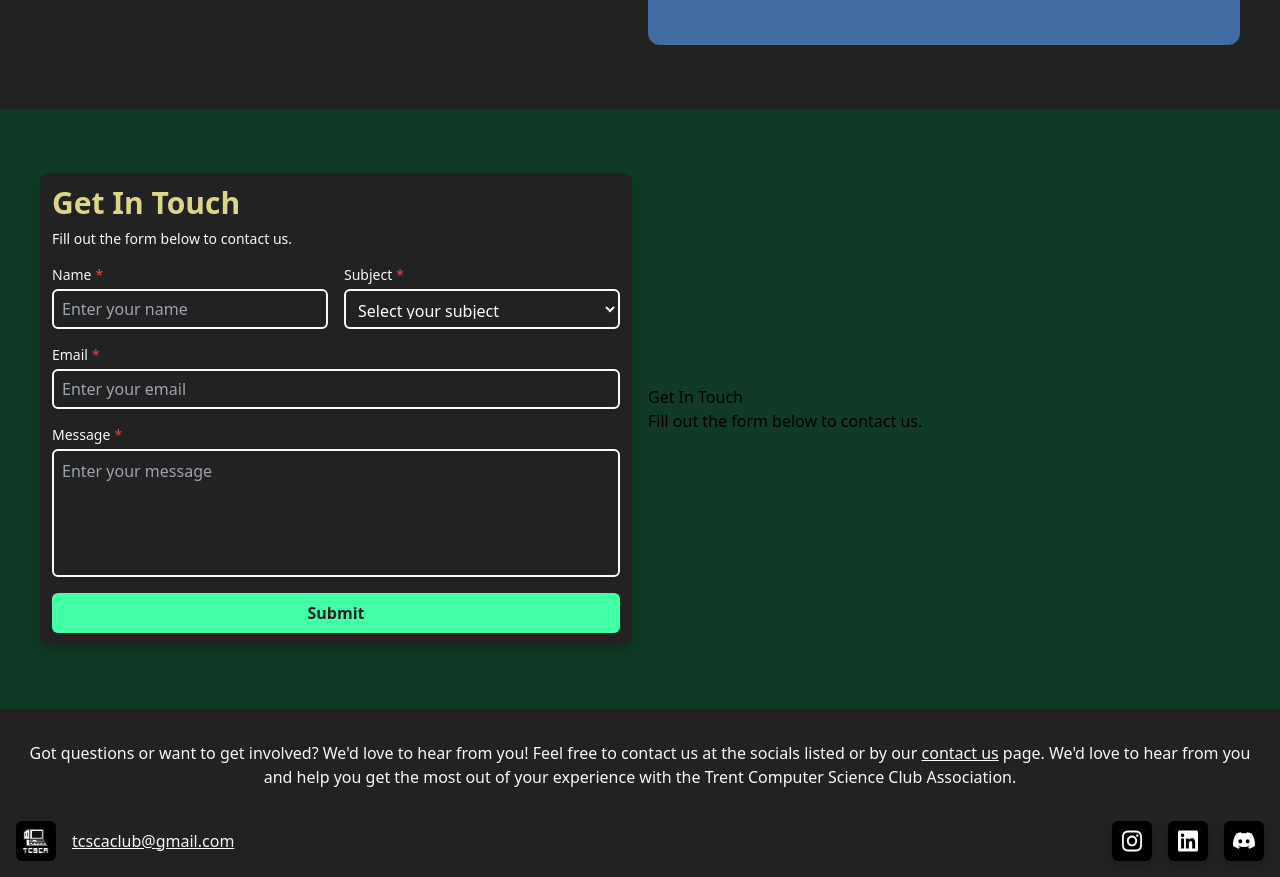
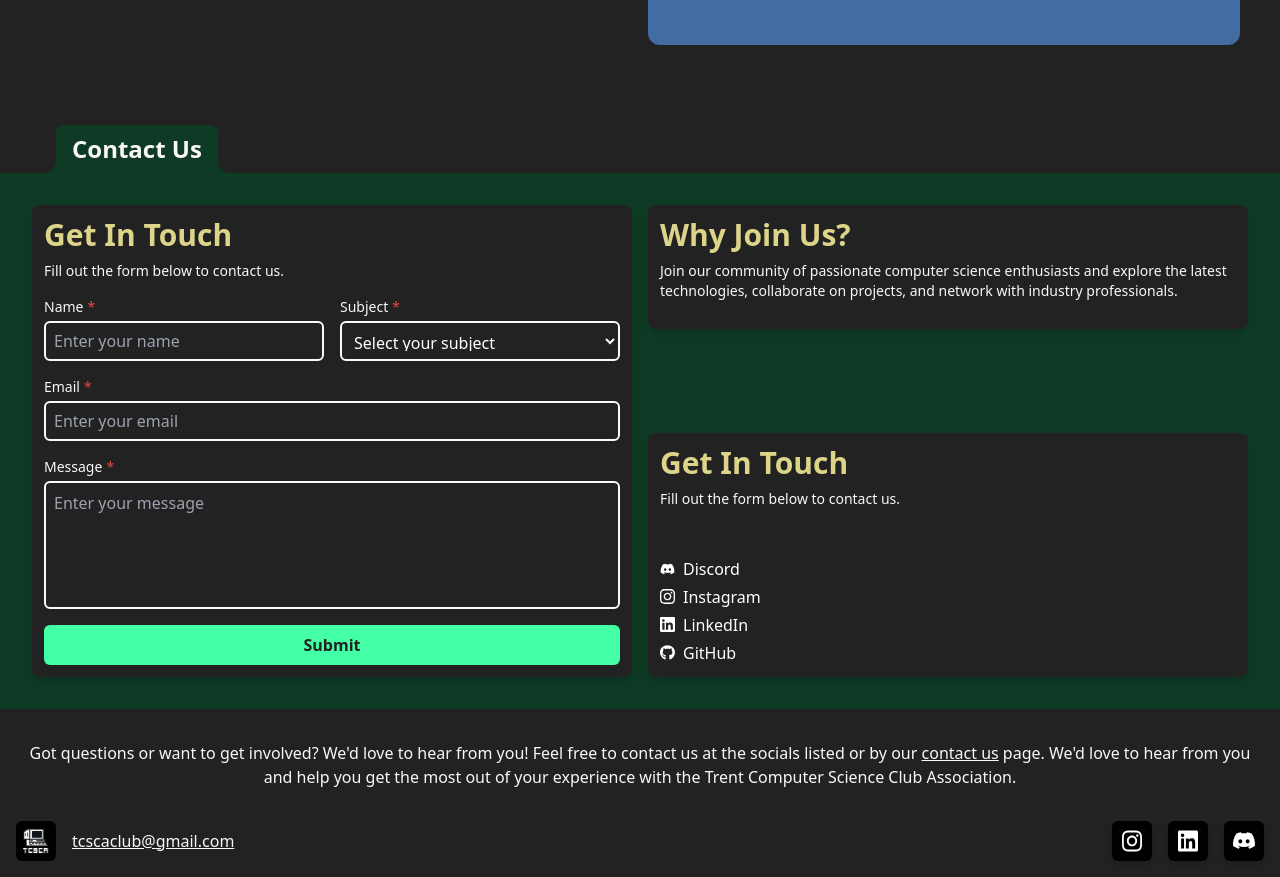
Before and after one commit to Trent-Computer-Science-Club-Association/ClubWebsite, a Next.js app: page /Apply in a window 1280 px wide. Shown: the part 1619-2496 px from the top of the page. Built offline with nearby package versions, Linux system fonts and the light colour scheme.

Commit message:
Create Contact Section

```diff
--- /dev/null
+++ b/components/TextBox.tsx
@@ -0,0 +1,28 @@
+import React from 'react';
+import styles from '../styles/components/TextBox.module.scss';
+import Image from './Image';
+
+interface Props {
+  title: string;
+  description: string;
+  links?: { icon: string; link: string; text: string }[];
+}
+
+export default function TextBox({ title, description, links }: Props) {
+  return (
+    <div className={styles.TextBox}>
+      <h2>{title}</h2>
+      <p>{description}</p>
+      {links && (
+        <div className={styles.links}>
+          {links.map((link) => (
+            <a href={link.link} target='_blank' rel='noreferrer'>
+              <Image src={link.icon} alt={link.link} width={15} height={15} />
+              <span>{link.text}</span>
+            </a>
+          ))}
+        </div>
+      )}
+    </div>
+  );
+}
--- a/layouts/ContactSection.tsx
+++ b/layouts/ContactSection.tsx
@@ -1,43 +1,33 @@
+import React from 'react';
 import ContactForm, {
   TextInput,
   EmailInput,
   DropdownInput,
   Group,
 } from '../components/ContactForm';
+import TextBox from '../components/TextBox';
 import styles from '../styles/layouts/ContactSection.module.scss';
 
-export default function ContactSection() {
-  const handleSubmit = async (formData: Record<string, string>) => {
-    try {
-      // existing endpoint
-      // const response = await fetch('https://jsonplaceholder.typicode.com/todos/1');
+interface ContactSectionProps {
+  formData: Record<string, string>;
+  onInputChange: (label: string, value: string) => void;
+  onSubmit: (formData: Record<string, string>) => Promise<void>;
+}
 
-      // non existing endpoint so no working
-      const response = await fetch('/api/submit-form', {
-        method: 'POST',
-        headers: { 'Content-Type': 'application/json' },
-        body: JSON.stringify(formData),
-      });
-
-      if (response.status === 200) {
-        console.log('Form submitted successfully');
-      } else {
-        throw new Error('Server error');
-      }
-
-      console.log('Form submitted successfully');
-    } catch (error) {
-      console.error('Error submitting form:', error);
-      throw error; // Re-throw the error to be caught by the ContactForm component
-    }
-  };
+export default function ContactSection({
+  formData,
+  onInputChange,
+  onSubmit,
+}: ContactSectionProps) {
   return (
-    <div className={styles.contactSection}>
-      <div className='left'>
+    <div className={styles.contactSection} id='contact-form'>
+      <div className={styles.left}>
         <ContactForm
           title='Get In Touch'
           description='Fill out the form below to contact us.'
-          onSubmit={handleSubmit}
+          onSubmit={onSubmit}
+          formData={formData}
+          onInputChange={onInputChange}
           formItems={[
             Group(
               TextInput('Name', 'Enter your name'),
@@ -55,9 +45,41 @@ export default function ContactSection() {
           ]}
         />
       </div>
-      <div className='right'>
-        <h2>Get In Touch</h2>
-        <p>Fill out the form below to contact us.</p>
+      <div className={styles.right}>
+        <div className={styles.topBox}>
+          <TextBox
+            title='Why Join Us?'
+            description='Join our community of passionate computer science enthusiasts and explore the latest technologies, collaborate on projects, and network with industry professionals.'
+          />
+        </div>
+        <div className={styles.bottomBox}>
+          <TextBox
+            title='Get In Touch'
+            description='Fill out the form below to contact us.'
+            links={[
+              {
+                icon: '/Icons/discord.svg',
+                link: 'https://discord.gg/serea2sPAd',
+                text: 'Discord',
+              },
+              {
+                icon: '/Icons/instagram.svg',
+                link: 'https://www.instagram.com/trentcsca/',
+                text: 'Instagram',
+              },
+              {
+                icon: '/Icons/linkedin.svg',
+                link: 'https://www.linkedin.com/company/trent-computer-science-society',
+                text: 'LinkedIn',
+              },
+              {
+                icon: '/Icons/github.svg',
+                link: 'https://github.com/tcsca',
+                text: 'GitHub',
+              },
+            ]}
+          />
+        </div>
       </div>
     </div>
   );
--- a/layouts/ListingsSection.tsx
+++ b/layouts/ListingsSection.tsx
@@ -8,6 +8,9 @@ import { Listing } from '../config.yaml';
 
 interface ListingsSectionProps {
   positions: Listing[];
+  formData: Record<string, string>;
+  onInputChange: (label: string, value: string) => void;
+  onSubmit: (formData: Record<string, string>) => Promise<void>;
 }
 
 const ListingType = {
@@ -19,7 +22,12 @@ const ListingType = {
 
 Modal.setAppElement('#__next');
 
-const ListingsSection: React.FC<ListingsSectionProps> = ({ positions }) => {
+const ListingsSection: React.FC<ListingsSectionProps> = ({
+  positions,
+  formData,
+  onInputChange,
+  onSubmit,
+}) => {
   const [isExpanded, setIsExpanded] = useState(false);
   const [isModalOpen, setIsModalOpen] = useState(false);
   const [selectedListing, setSelectedListing] = useState<Listing | null>(null);
@@ -104,6 +112,16 @@ const ListingsSection: React.FC<ListingsSectionProps> = ({ positions }) => {
     setIsModalOpen(false);
   };
 
+  const handleApply = () => {
+    // Pre-fill the Subject field with the selected listing title
+    onInputChange('Subject', selectedListing?.title || '');
+    setIsModalOpen(false);
+    const contactForm = document.getElementById('contact-form');
+    if (contactForm) {
+      contactForm.scrollIntoView({ behavior: 'smooth' });
+    }
+  };
+
   return (
     <div className={styles.listingsSectionWrapper}>
       <div className={styles.listingsSection}>
@@ -169,9 +187,7 @@ const ListingsSection: React.FC<ListingsSectionProps> = ({ positions }) => {
               />
               <Button
                 type={ButtonType.LIGHT}
-                onClick={() => {
-                  // Handle apply logic
-                }}
+                onClick={handleApply}
                 className={styles.modalButton}
                 label='Apply'
               />
--- a/pages/Apply.tsx
+++ b/pages/Apply.tsx
@@ -1,12 +1,11 @@
+import React, { useState } from 'react';
 import styles from '../styles/About.module.scss';
 import config from '../config.yaml';
-// Internal Components
 import NavBar from '../components/NavBar';
 import Footer from '../components/Footer';
 import BlurBanner from '../components/BlurBanner';
 import ListingsSection from '../layouts/ListingsSection';
 import TextSection from '../layouts/TextSection';
-import { ButtonType } from '../components/Button';
 import SectionHeader, {
   SectionHeaderStyle,
   SectionLocation,
@@ -14,6 +13,30 @@ import SectionHeader, {
 import ContactSection from '../layouts/ContactSection';
 
 export default function Home() {
+  const [formData, setFormData] = useState<Record<string, string>>({});
+
+  const handleInputChange = (label: string, value: string) => {
+    setFormData((prevData) => ({ ...prevData, [label]: value }));
+  };
+
+  const handleSubmit = async (formData: Record<string, string>) => {
+    try {
+      const response = await fetch('/api/submit-form', {
+        method: 'POST',
+        headers: { 'Content-Type': 'application/json' },
+        body: JSON.stringify(formData),
+      });
+      if (response.status === 200) {
+        console.log('Form submitted successfully');
+      } else {
+        throw new Error('Server error');
+      }
+    } catch (error) {
+      console.error('Error submitting form:', error);
+      throw error;
+    }
+  };
+
   return (
     <>
       <NavBar currentPage='Apply' />
@@ -24,7 +47,12 @@ export default function Home() {
             altText='About Us Image'
             title='Trent Computer Science Club Association'
           />
-          <ListingsSection positions={config.listings} />
+          <ListingsSection
+            positions={config.listings}
+            formData={formData}
+            onInputChange={handleInputChange}
+            onSubmit={handleSubmit}
+          />
           <SectionHeader
             title='Become a Sponsor'
             style={SectionHeaderStyle.primary}
@@ -35,12 +63,21 @@ export default function Home() {
               imagePath='/SponsorImage.jpg'
               title='Why Become a Sponsor?'
               altText='Why To Become a Sponsor?'
-              text="By sponsoring our computer science club, you'll gain valuable exposure to a  talented pool of future tech leaders. Your support will help us provide  cutting-edge resources and opportunities for our members, strengthening  the local tech community."
+              text="By sponsoring our computer science club, you'll gain valuable exposure to a talented pool of future tech leaders. Your support will help us provide cutting-edge resources and opportunities for our members, strengthening the local tech community."
               buttonText='Become a Sponsor'
               link=''
             />
           </div>
-          <ContactSection />
+          <SectionHeader
+            title='Contact Us'
+            style={SectionHeaderStyle.secondary}
+            location={SectionLocation.LEFT_ALIGNED}
+          />
+          <ContactSection
+            formData={formData}
+            onInputChange={handleInputChange}
+            onSubmit={handleSubmit}
+          />
         </main>
         <Footer />
       </section>
--- /dev/null
+++ b/styles/components/TextBox.module.scss
@@ -0,0 +1,23 @@
+.TextBox {
+  @apply bg-color-3 text-white p-3 rounded-lg shadow-lg;
+
+  h2 {
+    @apply text-3xl font-bold mb-2 text-area-header;
+  }
+
+  p {
+    @apply text-sm mb-4 text-color-2;
+  }
+
+  .links {
+    @apply mt-12;
+    @apply flex flex-col gap-1;
+    @apply flex-shrink-0;
+    a {
+      @apply flex items-center;
+      span {
+        @apply ml-2;
+      }
+    }
+  }
+}
--- a/styles/layouts/ContactSection.module.scss
+++ b/styles/layouts/ContactSection.module.scss
@@ -4,11 +4,21 @@
 
 .right {
   @apply col-span-1;
+  @apply flex flex-col;
+  @apply h-full;
 }
 
 .contactSection {
   @apply grid grid-cols-2 gap-4 p-4;
-  @apply py-16;
-  @apply px-10;
+  @apply py-8;
+  @apply px-8;
   @apply items-center;
 }
+
+.topBox {
+  @apply mb-auto;
+}
+
+.bottomBox {
+  @apply mt-auto;
+}
```
Also changed, not shown: components/ContactForm.tsx (+8 -10 lines).
